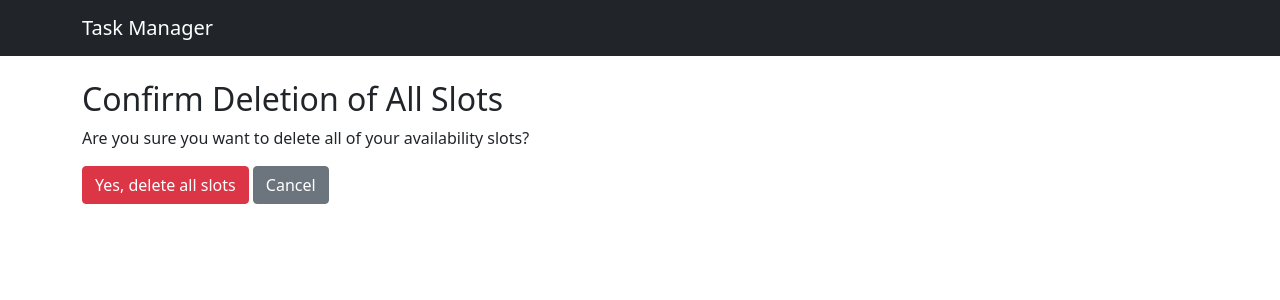
After one commit to Martinnnnnns/SGPYear2, a Django app: template tutorials/templates/confirm_delete_all_availabilities.html in a window 1280 px wide. The commit adds this page. Shown: the top 300 px of the page. Run offline with Django 3.2, Linux system fonts and the light colour scheme; the template is opened without the code that fills it, so the values that code supplies are empty; some libraries are stand-ins or nearby versions.

Commit message:
Added confirmation pages for deleting Availabilities

```diff
--- a/code_tutors/urls.py
+++ b/code_tutors/urls.py
@@ -45,6 +45,7 @@ urlpatterns = [
     path('tutor_page/schedule_sessions', views.schedule_sessions, name='schedule_sessions'),
     path('tutor_page/reports', views.reports, name='reports'),
     path('tutor_page/delete_availability/<int:slot_id>/', views.delete_availability, name='delete_availability'),
-    path('delete-all-availability/', views.delete_all_availability, name='delete_all_availability'),
+    path('confirm_delete/<int:slot_id>/', views.confirm_delete_availability, name='confirm_delete_availability'),
+    path('confirm_delete_all/', views.confirm_delete_all_availabilities, name='confirm_delete_all_availabilities'),
     ]
 urlpatterns += static(settings.STATIC_URL, document_root=settings.STATIC_ROOT)
--- /dev/null
+++ b/tutorials/templates/confirm_delete_all_availabilities.html
@@ -0,0 +1,15 @@
+{% extends 'base_content.html' %}
+{% block content %}
+
+<div class="container mt-4">
+    <h2>Confirm Deletion of All Slots</h2>
+    <p>Are you sure you want to delete all of your availability slots?</p>
+
+    <form method="post">
+        {% csrf_token %}
+        <button type="submit" class="btn btn-danger">Yes, delete all slots</button>
+        <a href="{% url 'schedule_sessions' %}" class="btn btn-secondary">Cancel</a>
+    </form>
+</div>
+
+{% endblock %}
--- a/tutorials/templates/schedule_sessions.html
+++ b/tutorials/templates/schedule_sessions.html
@@ -94,8 +94,9 @@
         </div>
     </div>
 
+    <!-- Confirmation for Deleting All Slots -->
     <div class="d-flex justify-content-end mb-4">
-        <form method="post" action="{% url 'delete_all_availability' %}">
+        <form method="get" action="{% url 'confirm_delete_all_availabilities' %}">
             {% csrf_token %}
             <button type="submit" class="btn btn-danger">
                 Delete All Slots
@@ -137,7 +138,8 @@
                                 {% for slot in day_data.slots %}
                                 <div class="time-slot d-flex justify-content-between align-items-center">
                                     <span>{{ slot.start_time|time:"H:i" }} - {{ slot.end_time|time:"H:i" }}</span>
-                                    <form method="post" action="{% url 'delete_availability' slot.id %}">
+                                    <!-- Confirmation for Deleting a Single Slot -->
+                                    <form method="get" action="{% url 'confirm_delete_availability' slot.id %}">
                                         {% csrf_token %}
                                         <button type="submit" class="btn btn-danger btn-sm ms-2">
                                             Delete
```
Also changed, not shown: tutorials/templates/confirm_delete_availability.html (added, +15 -0 lines), tutorials/views.py (+19 -0 lines).
